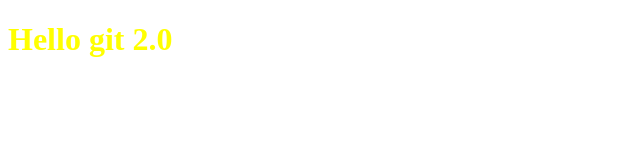
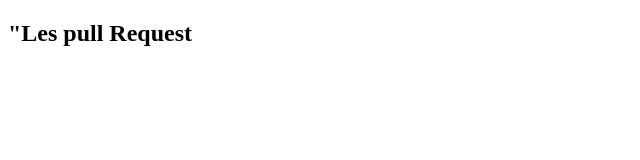
Before and after one commit to Hakim75/tp-git, a plain HTML site: page index.html in a window 1280 px wide. Shown: the whole page, without its empty margins (0-640 px from the left). Drawn offline with Linux system fonts and the light colour scheme.

Commit message:
h2 added

```diff
--- a/index.html
+++ b/index.html
@@ -8,6 +8,6 @@
     <title>Document</title>
   </head>
   <body>
-    <h1>Hello git 2.0</h1>
+    <h2>"Les pull Request</h2>
   </body>
 </html>
```
